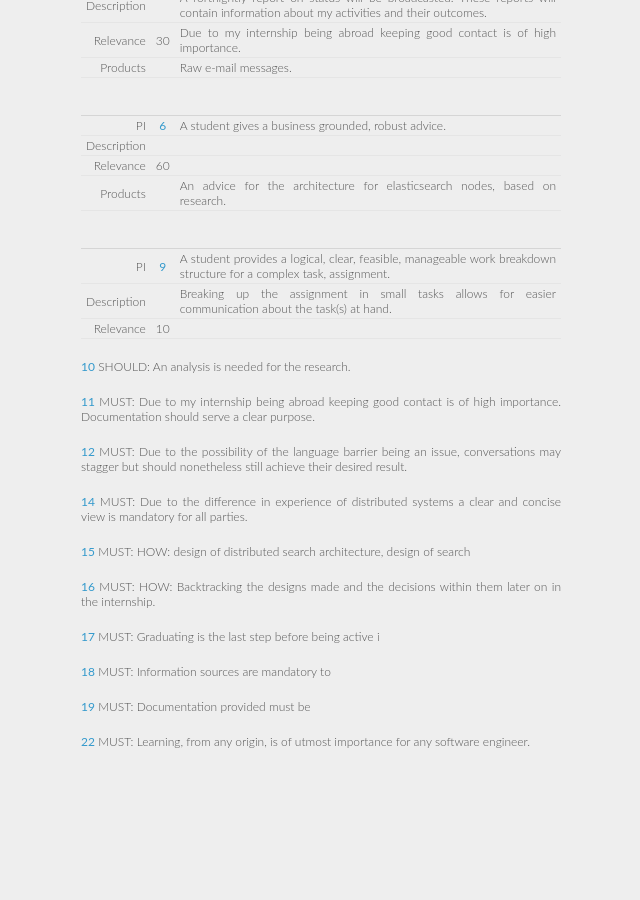
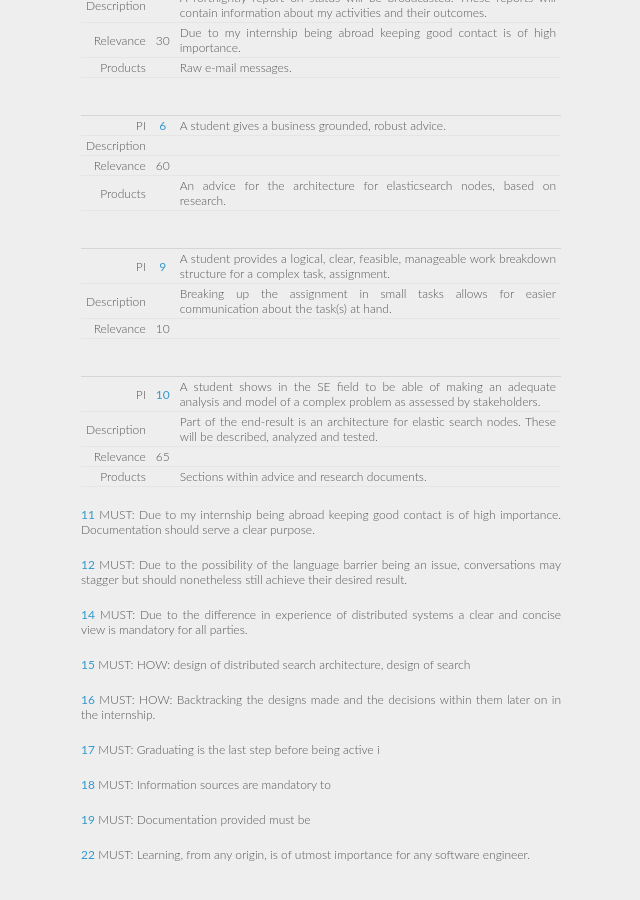
Before and after one commit to xeago/gradblog, a Jekyll site: the page built from graduation/performance-plan.md, in a window 1280 px wide and 900 px high, scrolled down 1603 px. Shown: the whole window, without its empty margins (319-959 px from the left). Built offline with Jekyll 4.4.1, drawn with Linux system fonts in a browser that asks for light colours; Markdown is read by kramdown in place of the engine named in the settings; before the commit the page ends 2390 px from its top, so only the background shows below that.

Commit message:
Add PI 10, am quite fond of this one!

```diff
--- a/graduation/performance-plan.md
+++ b/graduation/performance-plan.md
@@ -89,8 +89,12 @@ PI          | [9][PI09] | A student provides a logical, clear, feasible, managea
 Description |           | Breaking up the assignment in small tasks allows for easier communication about the task(s) at hand.
 Relevance   | 10        |
 
-[10][PI10]
-    SHOULD: An analysis is needed for the research.
+  |         |
+-:|:-------:|-----------|
+PI          | [10][PI10]| A student shows in the SE field to be able of making an adequate analysis and model of a complex problem as assessed by stakeholders.
+Description |           | Part of the end-result is an architecture for elastic search nodes. These will be described, analyzed and tested.
+Relevance   | 65        |
+Products    |           | Sections within advice and research documents.
 
 [11][PI11]
     MUST:   Due to my internship being abroad keeping good contact is of high importance. Documentation should serve a clear purpose.
```
